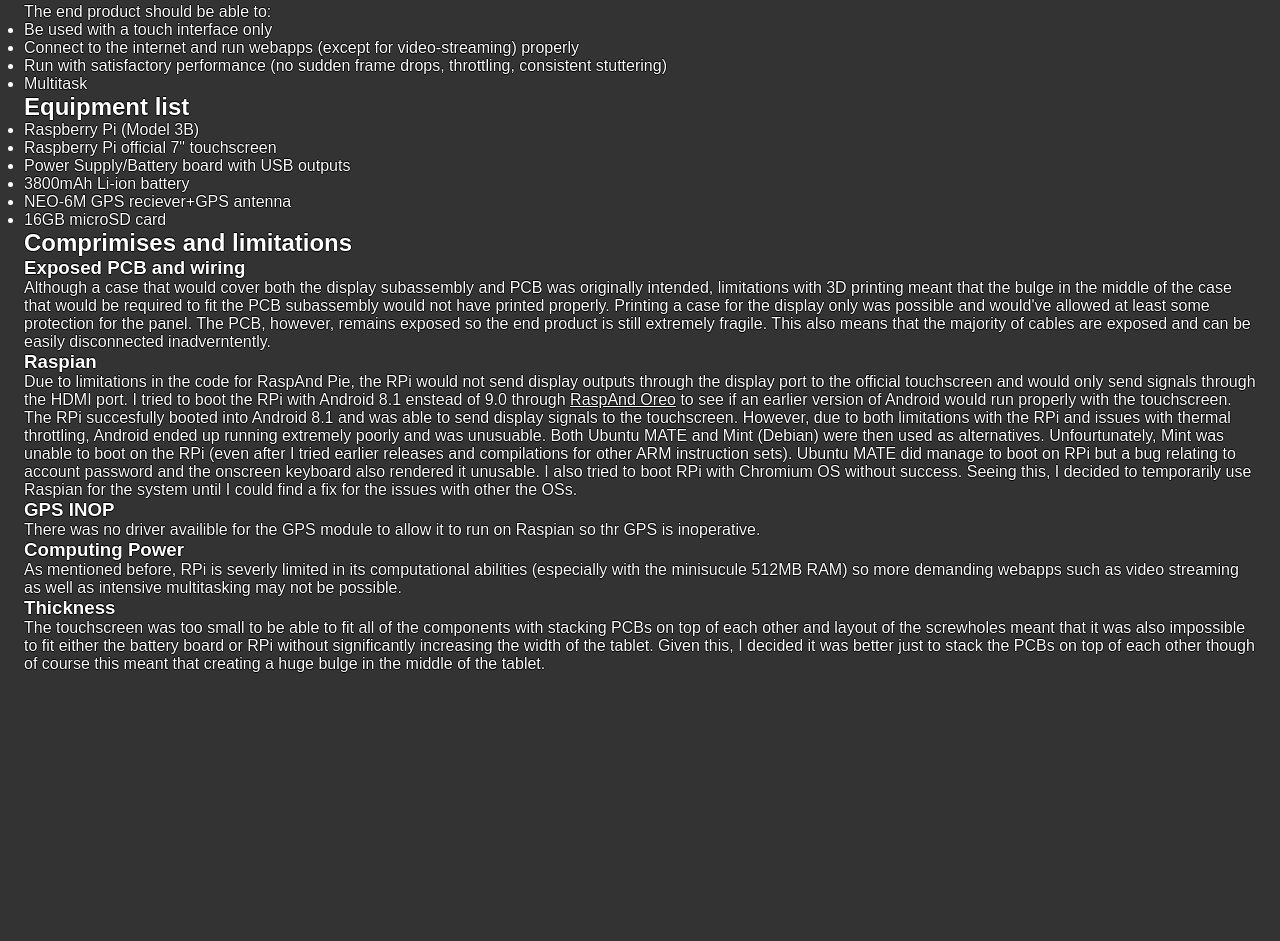
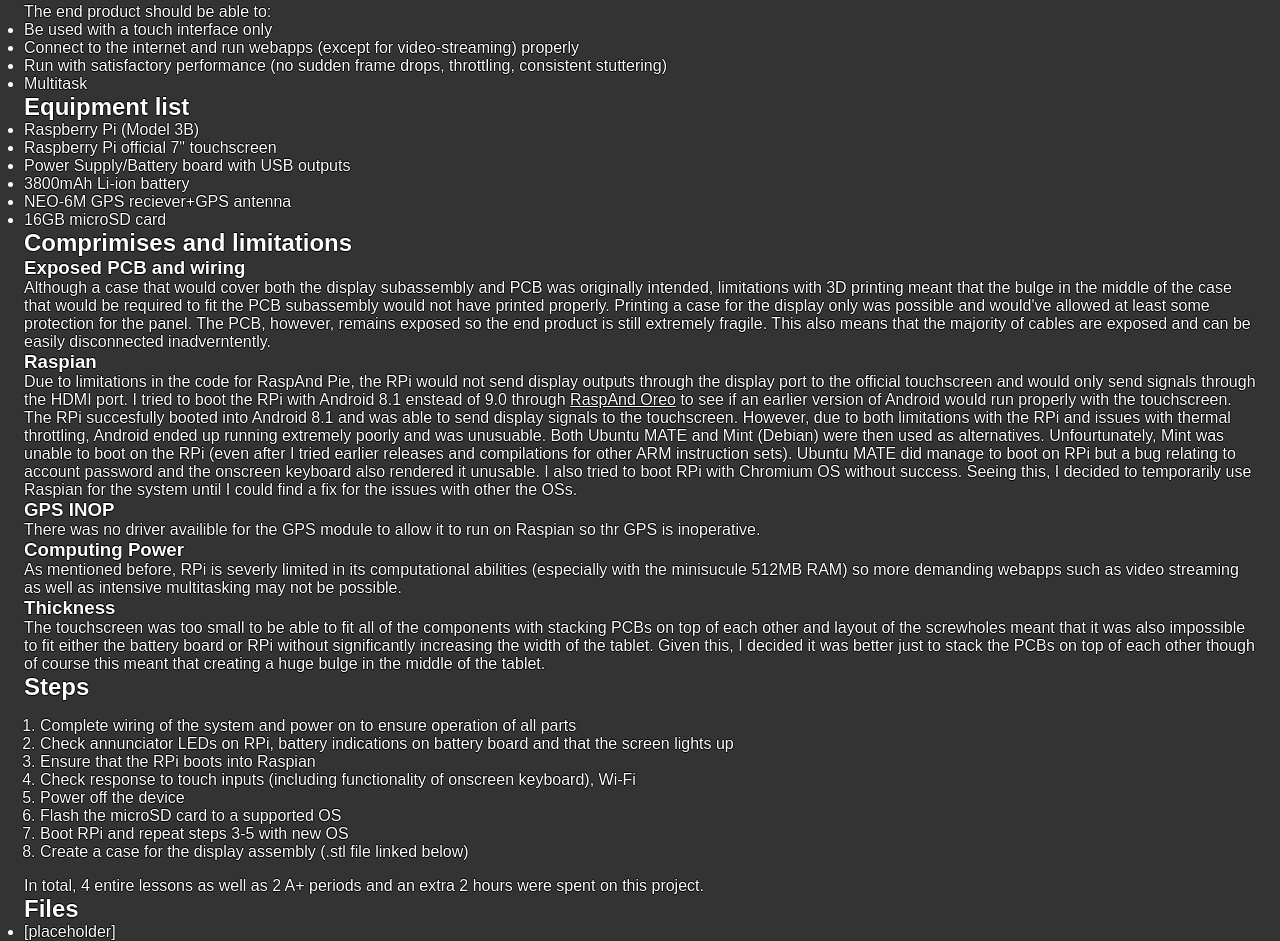
Before and after one commit to chenc21/chenc, a plain HTML site: page wk11.html in a window 1280 px wide. Shown: the part 209-1150 px from the top of the page. Before the commit the page ends 882 px from the top, so only its background shows below. Drawn offline with Linux system fonts and the light colour scheme.

Commit message:
wk11 content

```diff
--- a/wk11.html
+++ b/wk11.html
@@ -7,7 +7,7 @@
   </head>
   <body>
     <div class = "box title">
-      <h1>DESIGN/GARMET AND SUBLIMATION PRINTING</h1>
+      <h1>FINAL PROJECT</h1>
     </div>
 
     <div class = "box navbar">
@@ -92,3 +92,31 @@
       <p>
         The touchscreen was too small to be able to fit all of the components with stacking PCBs on top of each other and layout of the screwholes meant that it was also impossible to fit either the battery board or RPi without significantly increasing the width of the tablet. Given this, I decided it was better just to stack the PCBs on top of each other though of course this meant that creating a huge bulge in the middle of the tablet.
       </p>
+    </div>
+
+    <div class = "box project">
+      <h2>
+        Steps
+      </h2>
+      <ol>
+        <li>Complete wiring of the system and power on to ensure operation of all parts</li>
+        <li>Check annunciator LEDs on RPi, battery indications on battery board and that the screen lights up</li>
+        <li>Ensure that the RPi boots into Raspian</li>
+        <li>Check response to touch inputs (including functionality of onscreen keyboard), Wi-Fi</li>
+        <li>Power off the device</li>
+        <li>Flash the microSD card to a supported OS</li>
+        <li>Boot RPi and repeat steps 3-5 with new OS</li>
+        <li>Create a case for the display assembly (.stl file linked below)</li>
+      </ol>
+      <p>
+        In total, 4 entire lessons as well as 2 A+ periods and an extra 2 hours were spent on this project.
+      </p>
+    </div>
+
+    <div class = "box project">
+      <h2>
+        Files
+      </h2>
+      <ul>
+        <li>[placeholder]</li>
+      <ul>
```
